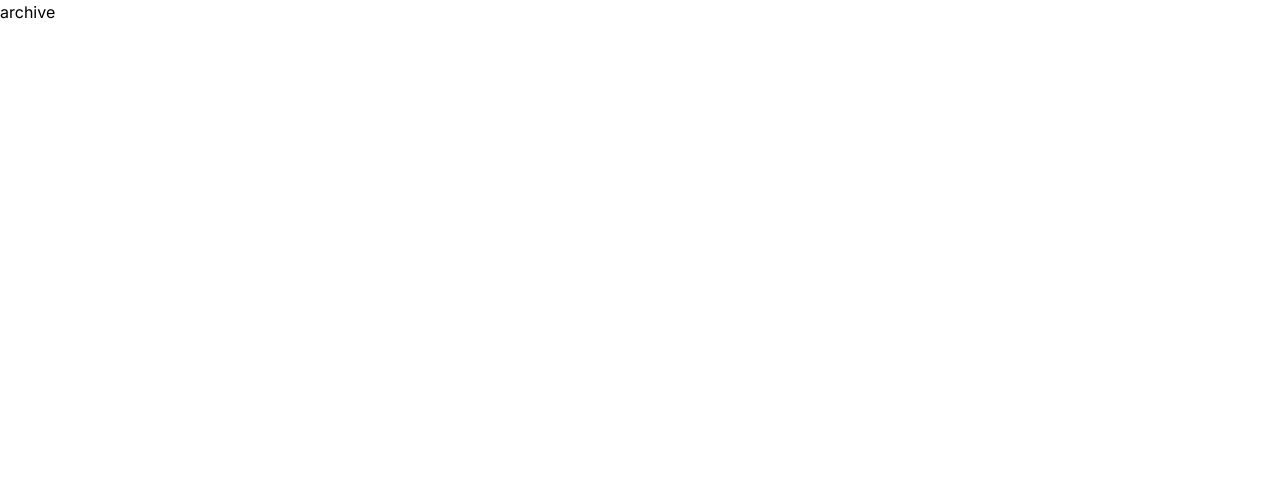
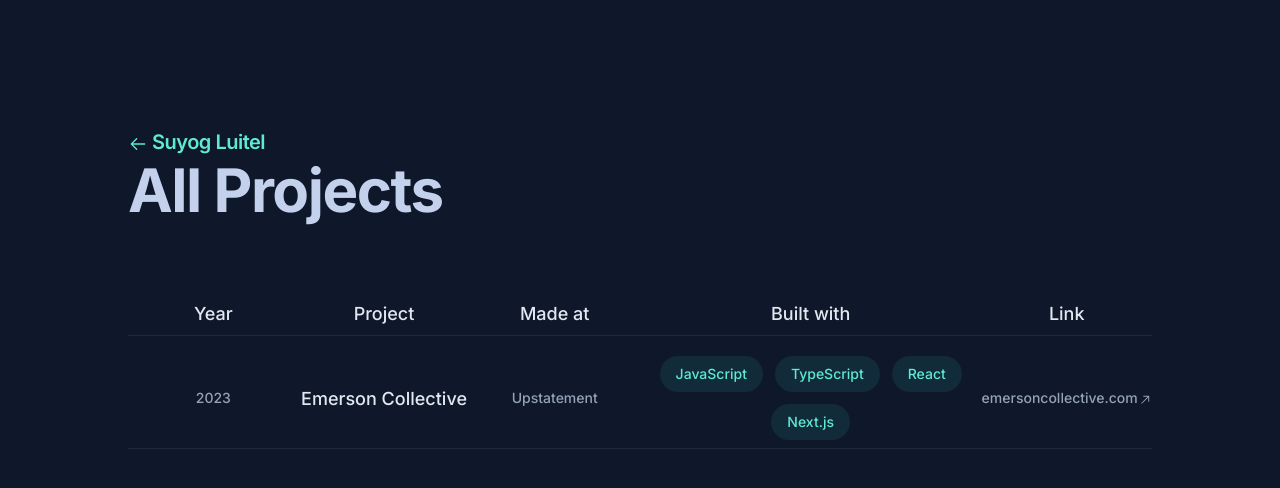
Before and after one commit to SuyogLuitel/Portfolio-Website, a React (Vite) app: page /archive in a window 1280 px wide. Shown: the top 488 px of the page. Built offline with nearby package versions, Linux system fonts and the light colour scheme.

Commit message:
feat: archive page

```diff
--- a/src/pages/Archive.jsx
+++ b/src/pages/Archive.jsx
@@ -1,7 +1,62 @@
 import React from "react";
+import { RxArrowLeft, RxArrowTopRight } from "react-icons/rx";
+import { useNavigate } from "react-router-dom";
 
 const Archive = () => {
-  return <div>archive</div>;
+  const navigate = useNavigate();
+
+  return (
+    <div className="bg-slate-900 w-full h-screen p-32">
+      <div className="flex flex-col gap-1">
+        <p
+          onClick={() => navigate("/")}
+          className="group flex items-center gap-1 text-teal-300 text-xl font-semibold tracking-tight cursor-pointer hover:underline"
+        >
+          <RxArrowLeft className="mt-1" />
+          Suyog Luitel
+        </p>
+        <h1 className="text-[#C4D1EC] text-6xl font-bold tracking-tight">
+          All Projects
+        </h1>
+      </div>
+
+      <div className="mt-20">
+        <div className="flex justify-between items-center text-slate-200 leading-normal text-lg font-medium border-b border-slate-800 pb-2">
+          <div className="flex-1 text-center">Year</div>
+          <div className="flex-1 text-center">Project</div>
+          <div className="flex-1 text-center">Made at</div>
+          <div className="flex-[2] text-center">Built with</div>{" "}
+          <div className="flex-1 text-center">Link</div>
+        </div>
+
+        <div className="flex justify-between items-center text-slate-200 leading-normal text-lg font-medium my-5 border-b border-slate-800 pb-2">
+          <div className="flex-1 text-center text-sm text-[#94A3B8]">2023</div>
+          <div className="flex-1 text-center">Emerson Collective</div>
+          <div className="flex-1 text-center text-sm text-[#94A3B8]">
+            Upstatement
+          </div>
+          <div className="flex-[2] flex items-center gap-3 justify-center flex-wrap">
+            <div className="bg-teal-400/10 text-sm font-medium leading-5 rounded-full px-4 py-2 text-teal-300">
+              JavaScript
+            </div>
+            <div className="bg-teal-400/10 text-sm font-medium leading-5 rounded-full px-4 py-2 text-teal-300">
+              TypeScript
+            </div>
+            <div className="bg-teal-400/10 text-sm font-medium leading-5 rounded-full px-4 py-2 text-teal-300">
+              React
+            </div>
+            <div className="bg-teal-400/10 text-sm font-medium leading-5 rounded-full px-4 py-2 text-teal-300">
+              Next.js
+            </div>
+          </div>
+          <div className="flex-1 flex items-center justify-center text-sm text-[#94A3B8] cursor-pointer hover:text-teal-300 hover:underline">
+            emersoncollective.com
+            <RxArrowTopRight className="mt-1" />
+          </div>
+        </div>
+      </div>
+    </div>
+  );
 };
 
 export default Archive;
```
